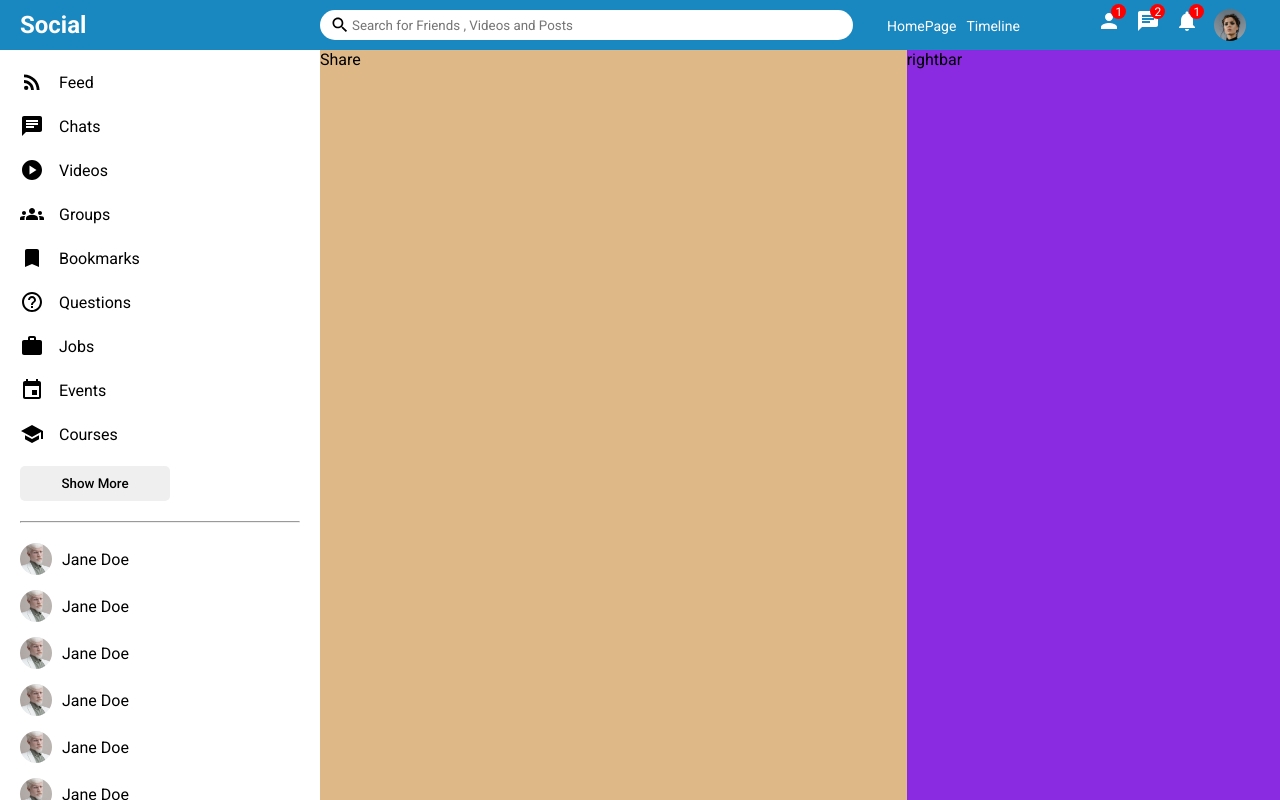
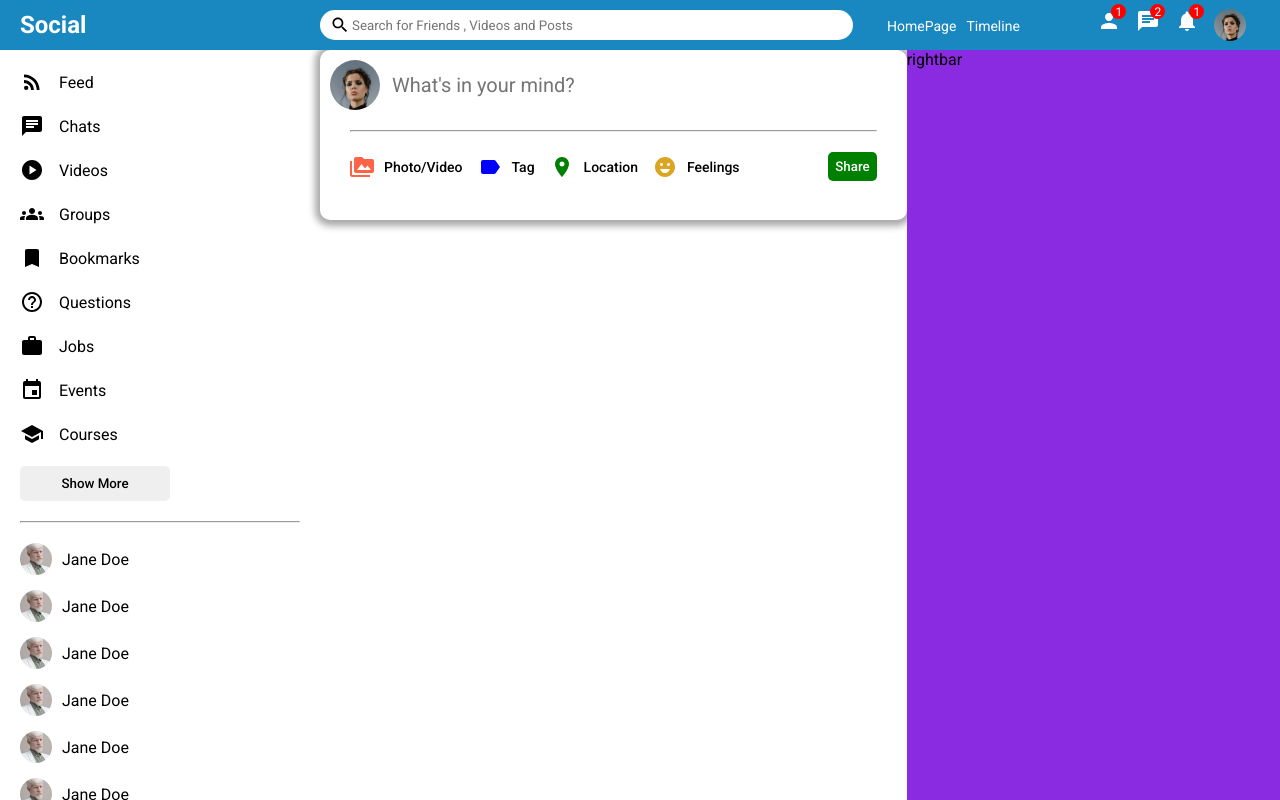
Before and after one commit to amatiroo/social, a React (Create React App) app: page / in a window 1280 px wide. Built offline with nearby package versions, Linux system fonts and the light colour scheme.

Commit message:
Share Section done

```diff
--- a/src/components/feed/feed.css
+++ b/src/components/feed/feed.css
@@ -1,5 +1,4 @@
 .feed{
     flex:5.5;
-    background-color: burlywood;
     height: calc(100vh - 50px);
 }
--- a/src/components/share/Share.jsx
+++ b/src/components/share/Share.jsx
@@ -1,7 +1,38 @@
 import React from './share.css'
+import {PermMedia,Label,Room,EmojiEmotions} from '@mui/icons-material';
 
 export default function Share() {
   return (
-    <div>Share</div>
+    <div className='share'>
+        <div className="shareWrapper">
+            <div className="shareTop">
+                <img className="shareProfileImg" src="/assets/person/1.jpeg" alt="" />
+                <input placeholder="What's in your mind?" className="shareInput" />
+            </div>
+            <hr className='shareHr'/>
+            <div className="shareBottom">
+                <div className="shareOptions">
+                    <div className="shareOption">
+                        <PermMedia htmlColor='tomato' className='shareIcon'/>
+                        <span className='shareOptionText'>Photo/Video</span>
+                    </div>
+                    <div className="shareOption">
+                        <Label htmlColor='blue' className='shareIcon'/>
+                        <span className='shareOptionText'>Tag</span>
+                    </div>
+                    <div className="shareOption">
+                        <Room htmlColor='green' className='shareIcon'/>
+                        <span className='shareOptionText'>Location</span>
+                    </div>
+                    <div className="shareOption">
+                        <EmojiEmotions htmlColor='goldenrod' className='shareIcon'/>
+                        <span className='shareOptionText'>Feelings</span>
+                    </div>
+
+                </div>
+                <button className='shareButton'>Share</button>
+            </div>
+        </div>
+    </div>
   )
 }
--- a/src/components/share/share.css
+++ b/src/components/share/share.css
@@ -0,0 +1,83 @@
+.share{
+    width: 100%;
+    height: 170px;
+    border-radius: 10px;
+
+    -webkit-box-shadow: 0px 1px 7px 5px rgba(0,0,0,0.34);
+box-shadow: 0px 1px 7px 5px rgba(0,0,0,0.34);
+}
+
+.shareWrapper{
+    padding: 10px;
+}
+
+.shareTop{
+display: flex;
+align-items: center;
+}
+
+.shareProfileImg{
+    width: 50px;
+    height: 50px;
+    object-fit: cover;
+    border-radius: 50%;
+    margin-right: 10px;
+
+}
+
+.shareInput{
+    border: none;
+    height:30px;
+    width: 80%;
+    font-size: 20px;
+
+}
+
+.shareInput:focus{
+    outline: none;
+}
+
+.shareHr{
+    margin: 20px;
+}
+
+.shareBottom{
+    display: flex;
+    align-items: center;
+    justify-content: space-between;
+}
+
+.shareOptions{
+    display: flex;
+    margin-left: 20px;
+
+
+}
+.shareOption{
+    display: flex;
+    align-items: center;
+    margin-right: 15px;
+    cursor: pointer;
+
+}
+
+.shareIcon{
+    font-size: 18px;
+    margin-right: 10px;
+}
+
+.shareOptionText{
+    font-size: 14px;
+    font-weight: 500;
+}
+
+.shareButton{
+    border: none;
+    padding: 7px;
+    border-radius: 5px;
+    background-color: green;
+    font-weight: 500;
+    margin-right:20px ;
+    color: white;
+    cursor: pointer;
+}
```
